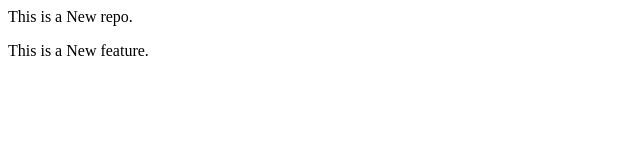
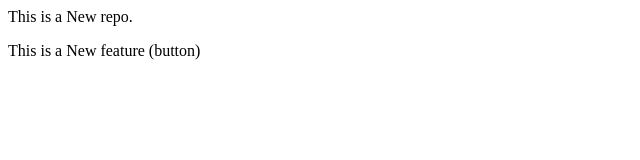
Before and after one commit to ShreyaJanweja/localrepo, a plain HTML site: page index.html in a window 1280 px wide. Shown: the full height of the page, 0-640 px from the left. Drawn offline with Linux system fonts and the light colour scheme.

Commit message:
Add button

```diff
--- a/index.html
+++ b/index.html
@@ -1,2 +1,2 @@
 <p>This is a New repo.</p>
-<p>This is a New feature.</p>
+<p>This is a New feature (button)</p>
```
